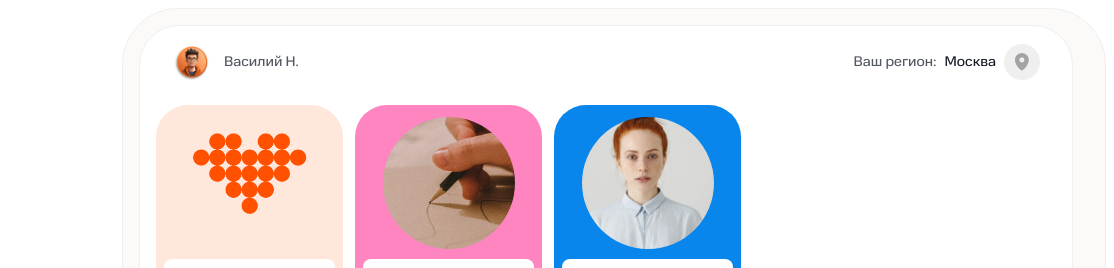
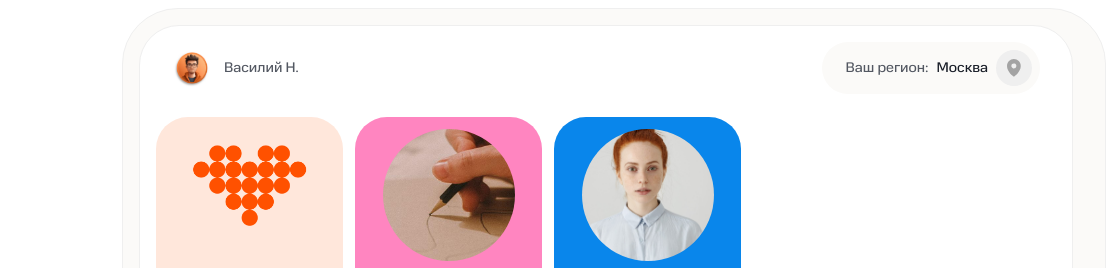
Before and after one commit to Sofia0603/bighearts, a website built with Vite: page index.html in a window 1280 px wide. Shown: the top 268 px of the page, 166-1280 px from the left. Built offline with nearby package versions, Linux system fonts and the light colour scheme.

Commit message:
changed location block

```diff
--- a/index.html
+++ b/index.html
@@ -220,10 +220,12 @@
               <div class="hero__location">
                 <div class="hero__location-wrapper">
                   <p class="hero__location-title">Ваш регион:</p>
-                  <div class="hero__location-name">Москва</div>
+                  <button type="button" class="hero__location-name">Москва</button>
                 </div>
                 <div class="hero__location-icon">
-                  <img src="/icons/location-icon.svg" alt="" />
+                  <svg width="14" height="18" viewBox="0 0 14 18" fill="none" xmlns="http://www.w3.org/2000/svg">
+                    <path d="M6.875 0C5.05227 0.00206776 3.30479 0.72706 2.01592 2.01592C0.72706 3.30479 0.00206776 5.05227 0 6.875C0 12.7578 6.25 17.2008 6.51641 17.3867C6.62149 17.4603 6.74669 17.4998 6.875 17.4998C7.00331 17.4998 7.12851 17.4603 7.23359 17.3867C7.5 17.2008 13.75 12.7578 13.75 6.875C13.7479 5.05227 13.0229 3.30479 11.7341 2.01592C10.4452 0.72706 8.69773 0.00206776 6.875 0ZM6.875 4.375C7.36945 4.375 7.8528 4.52162 8.26393 4.79633C8.67505 5.07103 8.99548 5.46148 9.1847 5.91829C9.37392 6.37511 9.42343 6.87777 9.32696 7.36273C9.2305 7.84768 8.9924 8.29314 8.64277 8.64277C8.29314 8.9924 7.84768 9.2305 7.36273 9.32696C6.87777 9.42343 6.37511 9.37392 5.91829 9.1847C5.46148 8.99548 5.07103 8.67505 4.79633 8.26393C4.52162 7.8528 4.375 7.36945 4.375 6.875C4.375 6.21196 4.63839 5.57607 5.10723 5.10723C5.57607 4.63839 6.21196 4.375 6.875 4.375Z" fill="#A3A3A3" />
+                  </svg>
                 </div>
               </div>
             </div>
--- a/src/scss/components/_main.scss
+++ b/src/scss/components/_main.scss
@@ -141,7 +141,10 @@
   &__location {
     @include flex-center;
     gap: 8px;
-
+    padding: 8px 8px 8px 24px;
+    background-color: $bg-secondary;
+    border-radius: 32px;
+    cursor: pointer;
     &-wrapper {
       @include flex-center;
       gap: 8px;
@@ -155,6 +158,7 @@
     }
     &-name {
       color: $text-primary;
+      transition: color 0.3s ease;
       @include mobile {
         color: $text-secondary;
       }
@@ -167,6 +171,11 @@
       width: 36px;
       height: 36px;
       background-color: $bg-gray-light;
+      transition: background-color 0.3s ease;
+
+      svg path {
+        transition: fill 0.3s ease;
+      }
 
       @include mobile {
         width: 20px;
@@ -174,7 +183,22 @@
         padding: 6px;
       }
     }
+
+    &:hover{
+      .hero__location-name{
+        color: $color-orange;
+      }
+      .hero__location-icon{
+        background-color: $bg-orange-light;
+      }
+      svg path{
+        fill: $color-orange;
+      }
+    }
+
   }
+
+
   @include tablet {
     border-radius: unset;
     border: none;
```
